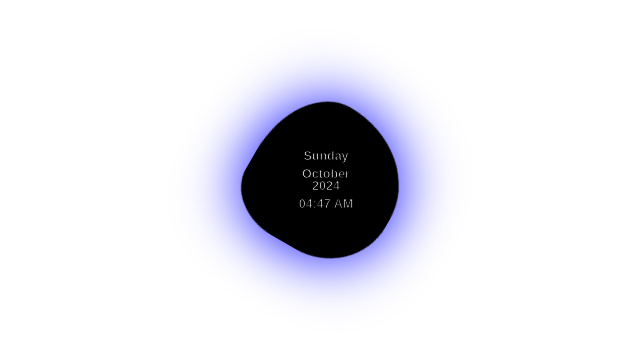
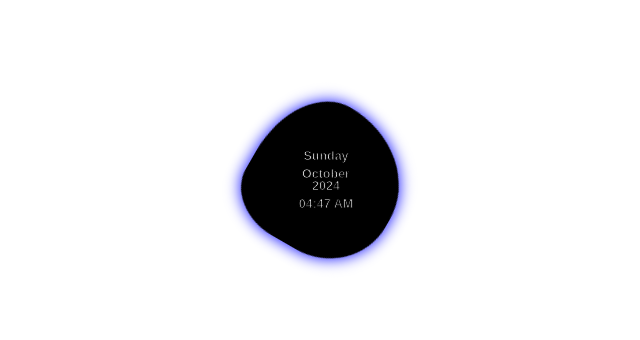
Before and after one commit to fatimajaz/ssssssaa, a plain HTML site: page index.html in a window 1280 px wide. Shown: the part 220-560 px from the top of the page, without its empty margins (314-954 px from the left). Drawn offline with Linux system fonts and the light colour scheme.

Commit message:
Update index.html

```diff
--- a/index.html
+++ b/index.html
@@ -27,7 +27,7 @@
         height: 100%;
         background-color: black;
         border-radius: 50%;
-        box-shadow: 0 0 60px #0000ff;
+        box-shadow: 0 0 15px #0000ff;
         animation: spin 6s linear infinite;
         border-radius: 33% 62% 57% 47% / 41% 44% 66% 49%;
         transition: 0.5s;
```
